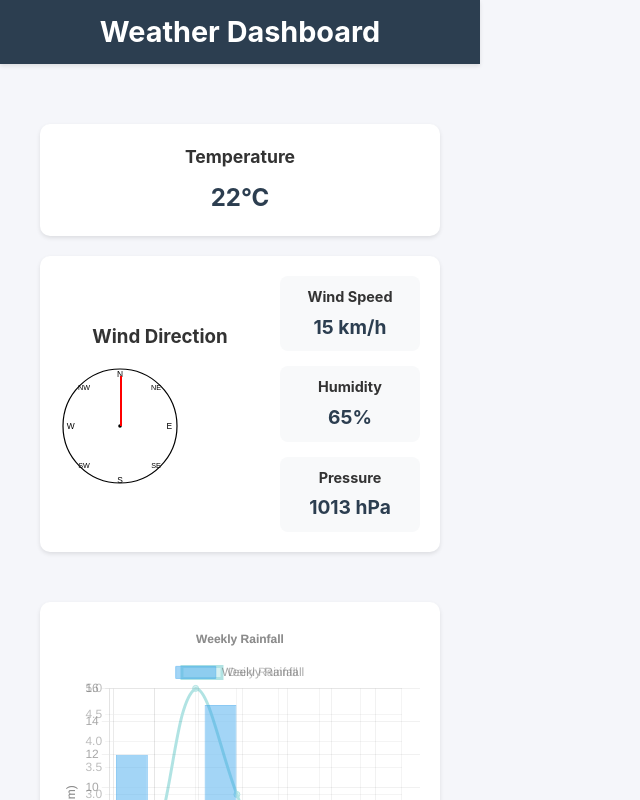
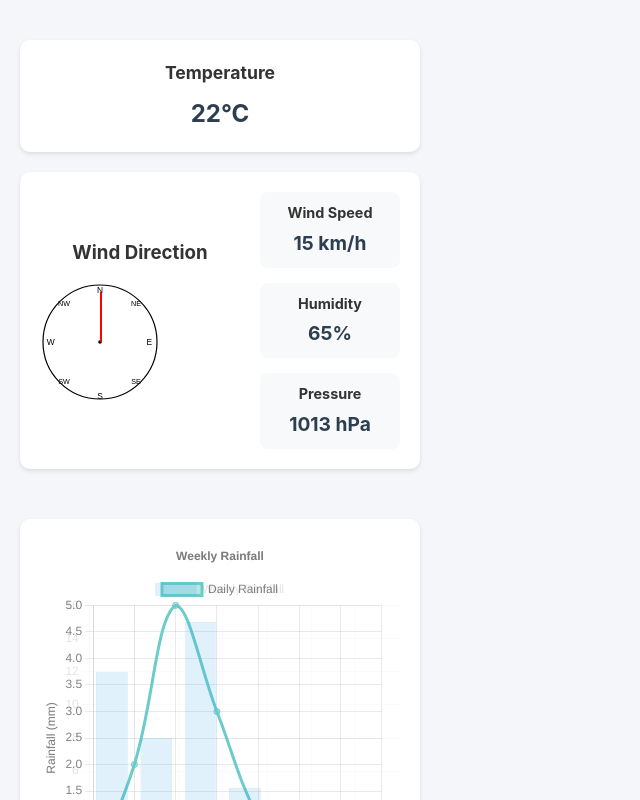
Before and after one commit to mrussell48/WeatherDashboard, a React (Vite) app: page / in a window 1280 px wide. Shown: the top 800 px of the page, without its empty margins (0-640 px from the left). Built offline with nearby package versions, Linux system fonts and the light colour scheme.

Commit message:
Remove Weather Dashboard title and clean up unused styles

```diff
--- a/src/App.css
+++ b/src/App.css
@@ -21,60 +21,7 @@ body {
   flex-direction: column;
 }
 
-.logo {
-  height: 6em;
-  padding: 1.5em;
-  will-change: filter;
-  transition: filter 300ms;
-}
-.logo:hover {
-  filter: drop-shadow(0 0 2em #646cffaa);
-}
-.logo.react:hover {
-  filter: drop-shadow(0 0 2em #61dafbaa);
-}
-
-@keyframes logo-spin {
-  from {
-    transform: rotate(0deg);
-  }
-  to {
-    transform: rotate(360deg);
-  }
-}
-
-@media (prefers-reduced-motion: no-preference) {
-  a:nth-of-type(2) .logo {
-    animation: logo-spin infinite 20s linear;
-  }
-}
-
-.card {
-  padding: 2em;
-}
-
-.read-the-docs {
-  color: #888;
-}
-
 .app {
   min-height: 100vh;
   background-color: #f5f6fa;
 }
-
-.app-header {
-  background-color: #2c3e50;
-  color: white;
-  padding: 1rem;
-  text-align: center;
-  box-shadow: 0 2px 4px rgba(0, 0, 0, 0.1);
-}
-
-.app-header h1 {
-  margin: 0;
-  font-size: 1.8rem;
-}
-
-main {
-  padding: 20px;
-}
--- a/src/App.jsx
+++ b/src/App.jsx
@@ -5,12 +5,7 @@ import WeatherDashboard from './components/WeatherDashboard'
 function App() {
   return (
     <div className="app">
-      <header className="app-header">
-        <h1>Weather Dashboard</h1>
-      </header>
-      <main>
-        <WeatherDashboard />
-      </main>
+      <WeatherDashboard />
     </div>
   )
 }
```
